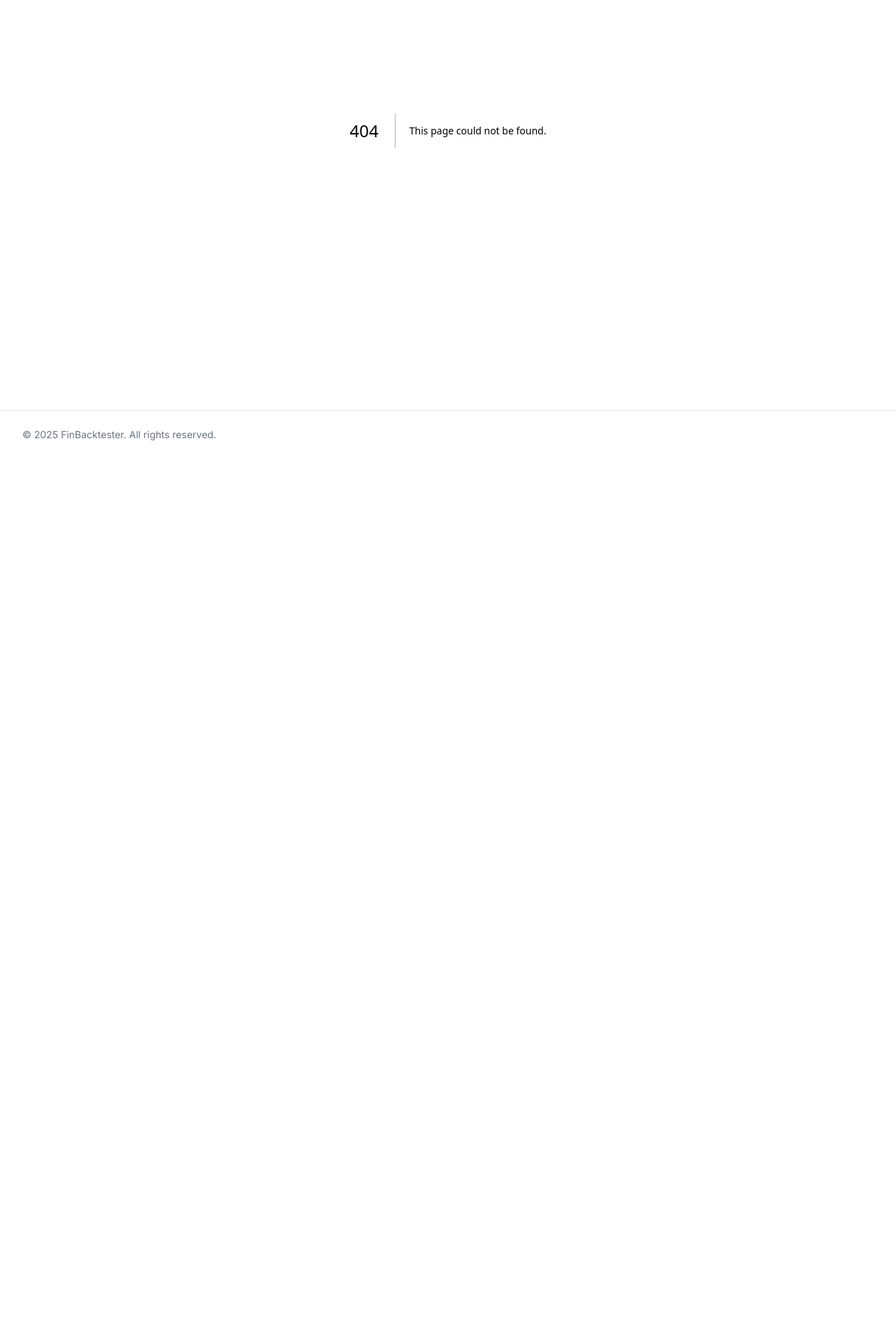
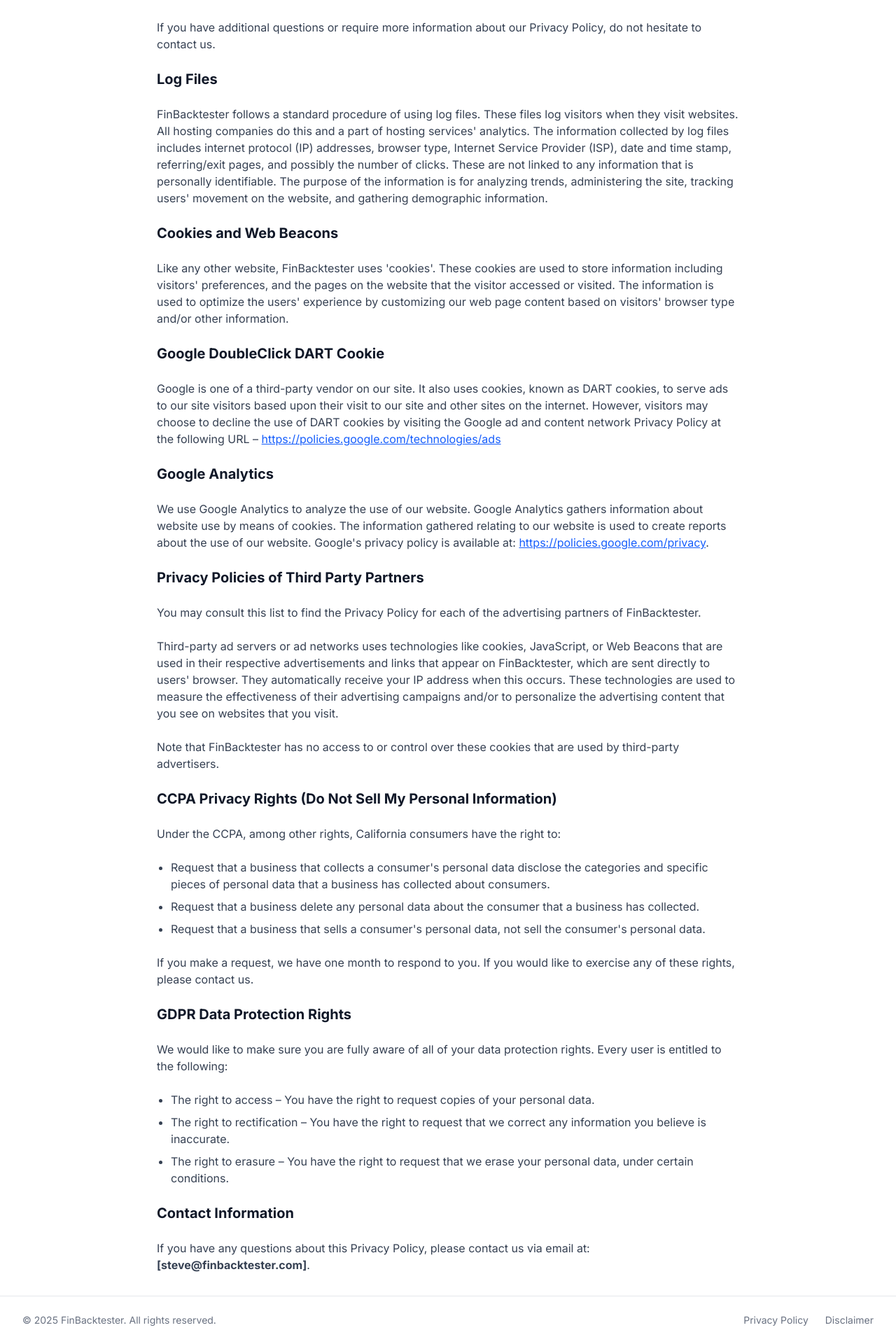
Before and after one commit to stephenmcmahon83/backtester, a Next.js app: page /privacy-policy in a window 1280 px wide. Before the commit this address had no page. Shown: the part 275-2195 px from the top of the page at 70% size. Before the commit the page ends 930 px from the top, so only its background shows below. Built offline with nearby package versions, Linux system fonts and the light colour scheme.

Commit message:
Added Privacy Policy page and updated Footer links

```diff
--- a/app/layout.tsx
+++ b/app/layout.tsx
@@ -1,11 +1,10 @@
-// app/layout.tsx
-
 import type { Metadata } from "next";
 import { Inter } from "next/font/google";
 import "./globals.css";
 import Script from "next/script";
 import { Analytics } from "@vercel/analytics/next";
 import Navbar from "@/components/Navbar";
+import Link from "next/link"; // ✅ Added import for links
 
 const inter = Inter({ subsets: ["latin"] });
 
@@ -23,7 +22,7 @@ export default function RootLayout({
   return (
     <html lang="en" suppressHydrationWarning>
       <head>
-        {/* ✅ Google AdSense (kept as-is) */}
+        {/* ✅ Google AdSense */}
         <Script
           async
           src="https://pagead2.googlesyndication.com/pagead/js/adsbygoogle.js?client=ca-pub-XXXXXXXXXXXXXXXX"
@@ -61,11 +60,28 @@ export default function RootLayout({
 
         <footer className="bg-white border-t border-gray-200 mt-auto">
           <div className="max-w-7xl mx-auto py-6 px-4 sm:px-6 lg:px-8">
-            <div className="flex flex-col md:flex-row justify-between items-center">
+            {/* ✅ Updated Footer Layout */}
+            <div className="flex flex-col md:flex-row justify-between items-center gap-4">
               <p className="text-sm text-gray-500">
                 &copy; {new Date().getFullYear()} FinBacktester. All rights
                 reserved.
               </p>
+
+              {/* ✅ Privacy & Disclaimer Links */}
+              <div className="flex gap-6 text-sm">
+                <Link
+                  href="/privacy-policy"
+                  className="text-gray-500 hover:text-indigo-600 transition-colors"
+                >
+                  Privacy Policy
+                </Link>
+                <Link
+                  href="/disclaimer"
+                  className="text-gray-500 hover:text-indigo-600 transition-colors"
+                >
+                  Disclaimer
+                </Link>
+              </div>
             </div>
           </div>
         </footer>
--- /dev/null
+++ b/app/privacy-policy/page.tsx
@@ -0,0 +1,76 @@
+import React from 'react';
+
+export default function PrivacyPolicy() {
+  const currentDate = new Date().toLocaleDateString();
+
+  return (
+    <div className="p-8 max-w-4xl mx-auto min-h-screen bg-white">
+      <header className="mb-8 border-b border-gray-200 pb-4">
+        <h1 className="text-3xl font-bold text-gray-900 mb-2">Privacy Policy</h1>
+        <p className="text-gray-500 text-sm">Last Updated: {currentDate}</p>
+      </header>
+
+      <div className="prose prose-blue max-w-none text-gray-700 space-y-6">
+        <p>
+          At <strong>FinBacktester</strong>, accessible from our website, one of our main priorities is the privacy of our visitors. This Privacy Policy document contains types of information that is collected and recorded by FinBacktester and how we use it.
+        </p>
+        <p>
+          If you have additional questions or require more information about our Privacy Policy, do not hesitate to contact us.
+        </p>
+
+        <h2 className="text-xl font-bold text-gray-900 mt-6">Log Files</h2>
+        <p>
+          FinBacktester follows a standard procedure of using log files. These files log visitors when they visit websites. All hosting companies do this and a part of hosting services' analytics. The information collected by log files includes internet protocol (IP) addresses, browser type, Internet Service Provider (ISP), date and time stamp, referring/exit pages, and possibly the number of clicks. These are not linked to any information that is personally identifiable. The purpose of the information is for analyzing trends, administering the site, tracking users' movement on the website, and gathering demographic information.
+        </p>
+
+        <h2 className="text-xl font-bold text-gray-900 mt-6">Cookies and Web Beacons</h2>
+        <p>
+          Like any other website, FinBacktester uses 'cookies'. These cookies are used to store information including visitors' preferences, and the pages on the website that the visitor accessed or visited. The information is used to optimize the users' experience by customizing our web page content based on visitors' browser type and/or other information.
+        </p>
+
+        <h2 className="text-xl font-bold text-gray-900 mt-6">Google DoubleClick DART Cookie</h2>
+        <p>
+          Google is one of a third-party vendor on our site. It also uses cookies, known as DART cookies, to serve ads to our site visitors based upon their visit to our site and other sites on the internet. However, visitors may choose to decline the use of DART cookies by visiting the Google ad and content network Privacy Policy at the following URL – <a href="https://policies.google.com/technologies/ads" className="text-blue-600 underline" target="_blank" rel="noopener noreferrer">https://policies.google.com/technologies/ads</a>
+        </p>
+
+        <h2 className="text-xl font-bold text-gray-900 mt-6">Google Analytics</h2>
+        <p>
+          We use Google Analytics to analyze the use of our website. Google Analytics gathers information about website use by means of cookies. The information gathered relating to our website is used to create reports about the use of our website. Google's privacy policy is available at: <a href="https://policies.google.com/privacy" className="text-blue-600 underline" target="_blank" rel="noopener noreferrer">https://policies.google.com/privacy</a>.
+        </p>
+
+        <h2 className="text-xl font-bold text-gray-900 mt-6">Privacy Policies of Third Party Partners</h2>
+        <p>
+          You may consult this list to find the Privacy Policy for each of the advertising partners of FinBacktester.
+        </p>
+        <p>
+          Third-party ad servers or ad networks uses technologies like cookies, JavaScript, or Web Beacons that are used in their respective advertisements and links that appear on FinBacktester, which are sent directly to users' browser. They automatically receive your IP address when this occurs. These technologies are used to measure the effectiveness of their advertising campaigns and/or to personalize the advertising content that you see on websites that you visit.
+        </p>
+        <p>
+          Note that FinBacktester has no access to or control over these cookies that are used by third-party advertisers.
+        </p>
+
+        <h2 className="text-xl font-bold text-gray-900 mt-6">CCPA Privacy Rights (Do Not Sell My Personal Information)</h2>
+        <p>Under the CCPA, among other rights, California consumers have the right to:</p>
+        <ul className="list-disc pl-5 space-y-2">
+          <li>Request that a business that collects a consumer's personal data disclose the categories and specific pieces of personal data that a business has collected about consumers.</li>
+          <li>Request that a business delete any personal data about the consumer that a business has collected.</li>
+          <li>Request that a business that sells a consumer's personal data, not sell the consumer's personal data.</li>
+        </ul>
+        <p className="mt-2">If you make a request, we have one month to respond to you. If you would like to exercise any of these rights, please contact us.</p>
+
+        <h2 className="text-xl font-bold text-gray-900 mt-6">GDPR Data Protection Rights</h2>
+        <p>We would like to make sure you are fully aware of all of your data protection rights. Every user is entitled to the following:</p>
+        <ul className="list-disc pl-5 space-y-2">
+          <li>The right to access – You have the right to request copies of your personal data.</li>
+          <li>The right to rectification – You have the right to request that we correct any information you believe is inaccurate.</li>
+          <li>The right to erasure – You have the right to request that we erase your personal data, under certain conditions.</li>
+        </ul>
+
+        <h2 className="text-xl font-bold text-gray-900 mt-6">Contact Information</h2>
+        <p>
+          If you have any questions about this Privacy Policy, please contact us via email at: <strong>[steve@finbacktester.com]</strong>.
+        </p>
+      </div>
+    </div>
+  );
+}
```
